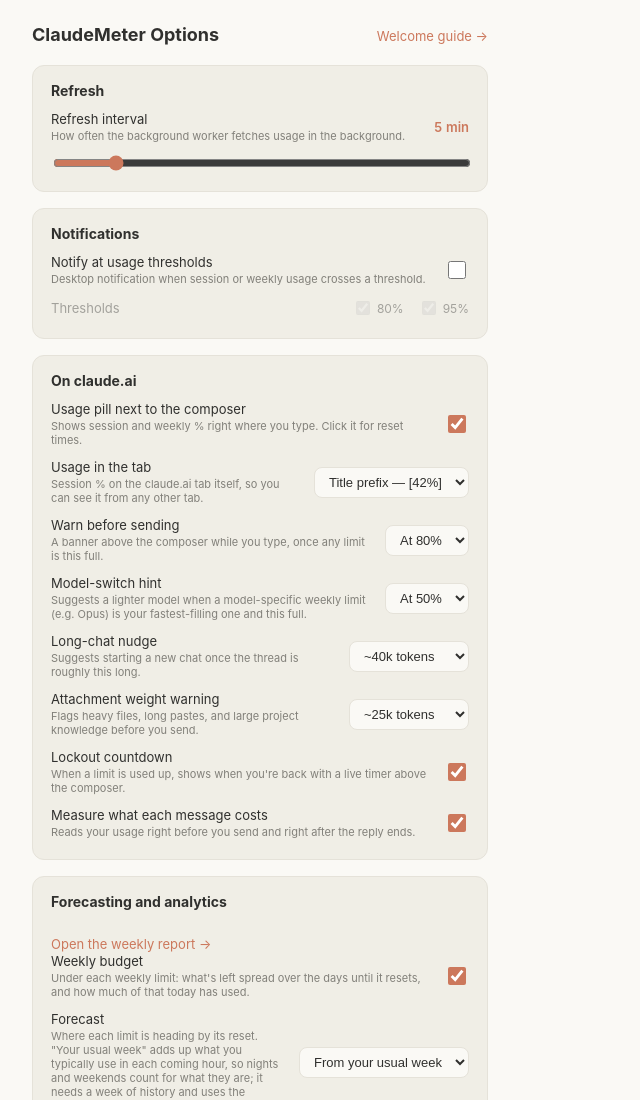
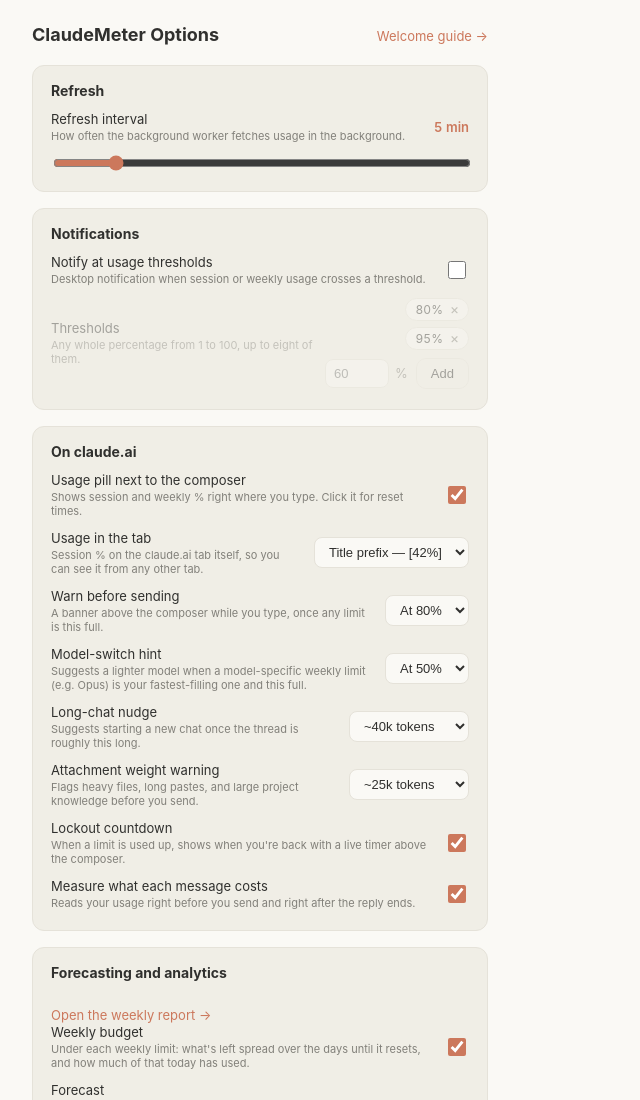
Before and after one commit to kanishksharma04/Claude-Meter, a browser extension: page src/options/options.html in a window 1280 px wide. Shown: the top 1100 px of the page, without its empty margins (0-640 px from the left). Drawn offline with Linux system fonts and the light colour scheme.

Commit message:
Let alerts fire at any threshold
Usage alerts were limited to a fixed pair of levels, 80% and 95%. The
Notifications card in Options now holds a list of thresholds as removable
chips with a field to add more: any whole percentage from 1 to 100, up to
eight. Mistakes (out of range, a fraction, a duplicate, a ninth) are
explained in one place under the field, and focus stays on it.

src/lib/thresholds.js keeps the list tidy and decides which threshold a
move crossed. When one jump clears several, the alert now names the highest
rather than the lowest, so 40% to 85% past thresholds of 50 and 80 reads
"crossed 80%".

The welcome page keeps its two tick boxes, but ticking one now adds or
removes just that value instead of overwriting the list, so thresholds
added in Options survive a visit to it.

```diff
--- a/src/background/service-worker.js
+++ b/src/background/service-worker.js
@@ -32,6 +32,7 @@ import { formatDuration, formatClock } from "../lib/time-format.js";
 import { SNOOZE_OPTIONS, DEFAULT_SNOOZE, snoozeEnd, isSnoozed } from "../lib/snooze.js";
 import { describeSpike } from "../lib/spikes.js";
 import { tokensOf } from "../lib/value.js";
+import { crossedThreshold } from "../lib/thresholds.js";
 
 const LOG_PREFIX = "[ClaudeMeter]";
 const ALARM_NAME = "claudemeter-refresh-check";
@@ -380,12 +381,11 @@ async function maybeNotify(previousSnapshot, snapshot) {
   // compare against, so "crossing" a threshold isn't meaningful yet.
   if (!settings.notificationsEnabled || !previousSnapshot || isSnoozed(snoozeUntil)) return;
 
-  const thresholds = [...settings.notifyThresholds].sort((a, b) => a - b);
   const previousByLabel = new Map(bucketsOf(previousSnapshot).map((b) => [b.label, b.percentUsed]));
 
   for (const bucket of bucketsOf(snapshot)) {
     const before = previousByLabel.get(bucket.label) ?? 0;
-    const crossed = thresholds.find((t) => before < t && bucket.percentUsed >= t);
+    const crossed = crossedThreshold(settings.notifyThresholds, before, bucket.percentUsed);
     if (crossed == null) continue;
 
     chrome.notifications.create(`claudemeter-${bucket.label}-${crossed}`, {
--- /dev/null
+++ b/src/lib/thresholds.js
@@ -0,0 +1,42 @@
+// The usage levels that raise an alert. Any whole percentage from 1 to 100 can
+// be one — the list is the user's, kept tidy here: whole numbers, no
+// duplicates, lowest first, and not so many that every refresh pings.
+
+export const MAX_THRESHOLDS = 8;
+
+/** Whatever was stored or typed, as a clean list. */
+export function normalizeThresholds(list) {
+  const values = (Array.isArray(list) ? list : [])
+    .map((value) => Math.round(Number(value)))
+    .filter((value) => Number.isFinite(value) && value >= 1 && value <= 100);
+  return [...new Set(values)].sort((a, b) => a - b).slice(0, MAX_THRESHOLDS);
+}
+
+/**
+ * Why a value can't be added, or null when it can.
+ * @returns {"invalid" | "duplicate" | "full" | null}
+ */
+export function thresholdProblem(list, value) {
+  const number = Number(value);
+  if (value === "" || value == null || !Number.isInteger(number) || number < 1 || number > 100) return "invalid";
+  const current = normalizeThresholds(list);
+  if (current.includes(number)) return "duplicate";
+  return current.length >= MAX_THRESHOLDS ? "full" : null;
+}
+
+/** The list with `value` added; unchanged (but normalized) when it can't be. */
+export function addThreshold(list, value) {
+  return thresholdProblem(list, value) ? normalizeThresholds(list) : normalizeThresholds([...list, Number(value)]);
+}
+
+export function removeThreshold(list, value) {
+  return normalizeThresholds(list).filter((threshold) => threshold !== Number(value));
+}
+
+/**
+ * The threshold a move from `before`% to `after`% crossed, or null. When one
+ * jump clears several, the highest is the one worth mentioning.
+ */
+export function crossedThreshold(list, before, after) {
+  return normalizeThresholds(list).findLast((threshold) => before < threshold && after >= threshold) ?? null;
+}
--- a/src/options/options.css
+++ b/src/options/options.css
@@ -284,21 +284,65 @@ button.secondary:hover {
   color: var(--muted);
 }
 
-.threshold-checks {
+.thresholds {
   display: flex;
-  gap: 14px;
+  flex-direction: column;
+  align-items: flex-end;
+  gap: 8px;
+  min-width: 0;
 }
 
-.threshold-checks label {
+.threshold-list {
+  list-style: none;
+  display: flex;
+  flex-wrap: wrap;
+  justify-content: flex-end;
+  gap: 6px;
+  margin: 0;
+  padding: 0;
+}
+
+.threshold-list li {
+  display: inline-flex;
+  align-items: center;
+  gap: 2px;
+  padding: 2px 4px 2px 10px;
+  border: 1px solid var(--border);
+  border-radius: 999px;
+  background: var(--bg);
+  font-size: 12px;
+  font-variant-numeric: tabular-nums;
+}
+
+.threshold-list button {
+  padding: 0 5px;
+  border: none;
+  border-radius: 999px;
+  background: none;
+  color: var(--muted);
+  font: inherit;
+  font-size: 14px;
+  line-height: 1.2;
+  cursor: pointer;
+}
+
+.threshold-list button:hover:not(:disabled) {
+  color: var(--danger);
+}
+
+.threshold-form {
   display: flex;
   align-items: center;
-  gap: 4px;
+  gap: 8px;
+}
+
+.threshold-note {
+  color: var(--muted);
   font-size: 12px;
 }
 
-.threshold-checks input {
-  width: 14px;
-  height: 14px;
+.threshold-note:empty {
+  display: none;
 }
 
 #thresholdsRow {
--- a/src/options/options.html
+++ b/src/options/options.html
@@ -34,10 +34,21 @@
         <input type="checkbox" id="notificationsToggle" />
       </label>
       <div class="row" id="thresholdsRow" role="group" aria-labelledby="thresholdsLabel">
-        <span id="thresholdsLabel">Thresholds</span>
-        <div class="threshold-checks">
-          <label><input type="checkbox" class="threshold-check" value="80" /> 80%</label>
-          <label><input type="checkbox" class="threshold-check" value="95" /> 95%</label>
+        <span id="thresholdsLabel">
+          Thresholds
+          <small>Any whole percentage from 1 to 100, up to eight of them.</small>
+        </span>
+        <div class="thresholds">
+          <ul id="thresholdList" class="threshold-list" aria-label="Current thresholds"></ul>
+          <!-- novalidate: the page gives its own message, in the same place for every kind of mistake -->
+          <form id="thresholdForm" class="threshold-form" novalidate>
+            <span class="unit-input">
+              <input type="number" id="thresholdInput" min="1" max="100" step="1" placeholder="60" aria-label="New threshold, in percent" />
+              %
+            </span>
+            <button type="submit" class="secondary inline">Add</button>
+          </form>
+          <small id="thresholdNote" class="threshold-note" role="status"></small>
         </div>
       </div>
       <div class="row" id="snoozeRow" hidden>
--- a/src/options/options.js
+++ b/src/options/options.js
@@ -4,12 +4,16 @@ import { isSnoozed } from "../lib/snooze.js";
 import { drawGauge } from "../lib/gauge-icon.js";
 import { normalizeCutoffs, severityColor, severityColors } from "../lib/severity.js";
 import { ACCENTS, applyTheme, onSystemThemeChange } from "../lib/theme.js";
+import { normalizeThresholds, thresholdProblem, addThreshold, removeThreshold, MAX_THRESHOLDS } from "../lib/thresholds.js";
 
 const refreshIntervalSlider = document.getElementById("refreshIntervalSlider");
 const refreshIntervalValue = document.getElementById("refreshIntervalValue");
 const notificationsToggle = document.getElementById("notificationsToggle");
 const thresholdsRow = document.getElementById("thresholdsRow");
-const thresholdChecks = [...document.querySelectorAll(".threshold-check")];
+const thresholdList = document.getElementById("thresholdList");
+const thresholdForm = document.getElementById("thresholdForm");
+const thresholdInput = document.getElementById("thresholdInput");
+const thresholdNote = document.getElementById("thresholdNote");
 const inlinePillToggle = document.getElementById("inlinePillToggle");
 const tabIndicatorSelect = document.getElementById("tabIndicatorSelect");
 const preSendWarnSelect = document.getElementById("preSendWarnSelect");
@@ -136,9 +140,36 @@ async function renderShortcuts() {
 
 function updateThresholdsRowState(enabled) {
   thresholdsRow.classList.toggle("disabled", !enabled);
-  // Really disabled, not just dimmed — otherwise the keyboard can still reach and flip them.
-  for (const check of thresholdChecks) check.disabled = !enabled;
+  // Really disabled, not just dimmed — otherwise the keyboard can still reach and change them.
+  for (const control of thresholdsRow.querySelectorAll("input, button")) control.disabled = !enabled;
 }
+
+/** One chip per threshold, each with its own remove button. */
+function renderThresholds(list) {
+  const thresholds = normalizeThresholds(list);
+  thresholdList.replaceChildren(
+    ...thresholds.map((value) => {
+      const remove = document.createElement("button");
+      remove.type = "button";
+      remove.textContent = "\u00d7";
+      remove.dataset.remove = String(value);
+      remove.setAttribute("aria-label", `Remove the ${value}% threshold`);
+      remove.title = `Remove ${value}%`;
+
+      const chip = document.createElement("li");
+      chip.append(`${value}%`, remove);
+      return chip;
+    })
+  );
+  if (thresholds.length === 0) thresholdNote.textContent = "No thresholds: nothing will alert until you add one.";
+  updateThresholdsRowState(notificationsToggle.checked);
+}
+
+const THRESHOLD_PROBLEMS = {
+  invalid: "Enter a whole number from 1 to 100.",
+  duplicate: "That threshold is already in the list.",
+  full: `That's the most there can be (${MAX_THRESHOLDS}). Remove one first.`,
+};
 
 function describeInterval(minutes) {
   return `${minutes} minute${Number(minutes) === 1 ? "" : "s"}`;
@@ -155,9 +186,7 @@ async function init() {
   updateThresholdsRowState(settings.notificationsEnabled);
   renderSnooze();
 
-  for (const check of thresholdChecks) {
-    check.checked = settings.notifyThresholds.includes(Number(check.value));
-  }
+  renderThresholds(settings.notifyThresholds);
 
   inlinePillToggle.checked = settings.inlinePill;
   tabIndicatorSelect.value = settings.tabIndicator;
@@ -207,12 +236,30 @@ notificationsToggle.addEventListener("change", async () => {
   await setSettings({ notificationsEnabled: notificationsToggle.checked });
 });
 
-for (const check of thresholdChecks) {
-  check.addEventListener("change", async () => {
-    const thresholds = thresholdChecks.filter((c) => c.checked).map((c) => Number(c.value));
-    await setSettings({ notifyThresholds: thresholds });
-  });
-}
+thresholdForm.addEventListener("submit", async (event) => {
+  event.preventDefault();
+  const { notifyThresholds } = await getSettings();
+  const problem = thresholdProblem(notifyThresholds, thresholdInput.value);
+  if (problem) {
+    thresholdNote.textContent = THRESHOLD_PROBLEMS[problem];
+    return thresholdInput.focus();
+  }
+
+  const value = Number(thresholdInput.value);
+  thresholdNote.textContent = `Added ${value}%.`;
+  renderThresholds((await setSettings({ notifyThresholds: addThreshold(notifyThresholds, value) })).notifyThresholds);
+  thresholdInput.value = "";
+  thresholdInput.focus();
+});
+
+thresholdList.addEventListener("click", async (event) => {
+  const value = event.target.closest("[data-remove]")?.dataset.remove;
+  if (value == null) return;
+  const { notifyThresholds } = await getSettings();
+  thresholdNote.textContent = `Removed ${value}%.`;
+  renderThresholds((await setSettings({ notifyThresholds: removeThreshold(notifyThresholds, value) })).notifyThresholds);
+  thresholdInput.focus(); // the button that had focus is gone
+});
 
 inlinePillToggle.addEventListener("change", async () => {
   await setSettings({ inlinePill: inlinePillToggle.checked });
```
Also changed, not shown: src/onboarding/onboarding.html (+4 -1 lines), src/onboarding/onboarding.js (+5 -2 lines), README.md, src/lib/storage.js.
